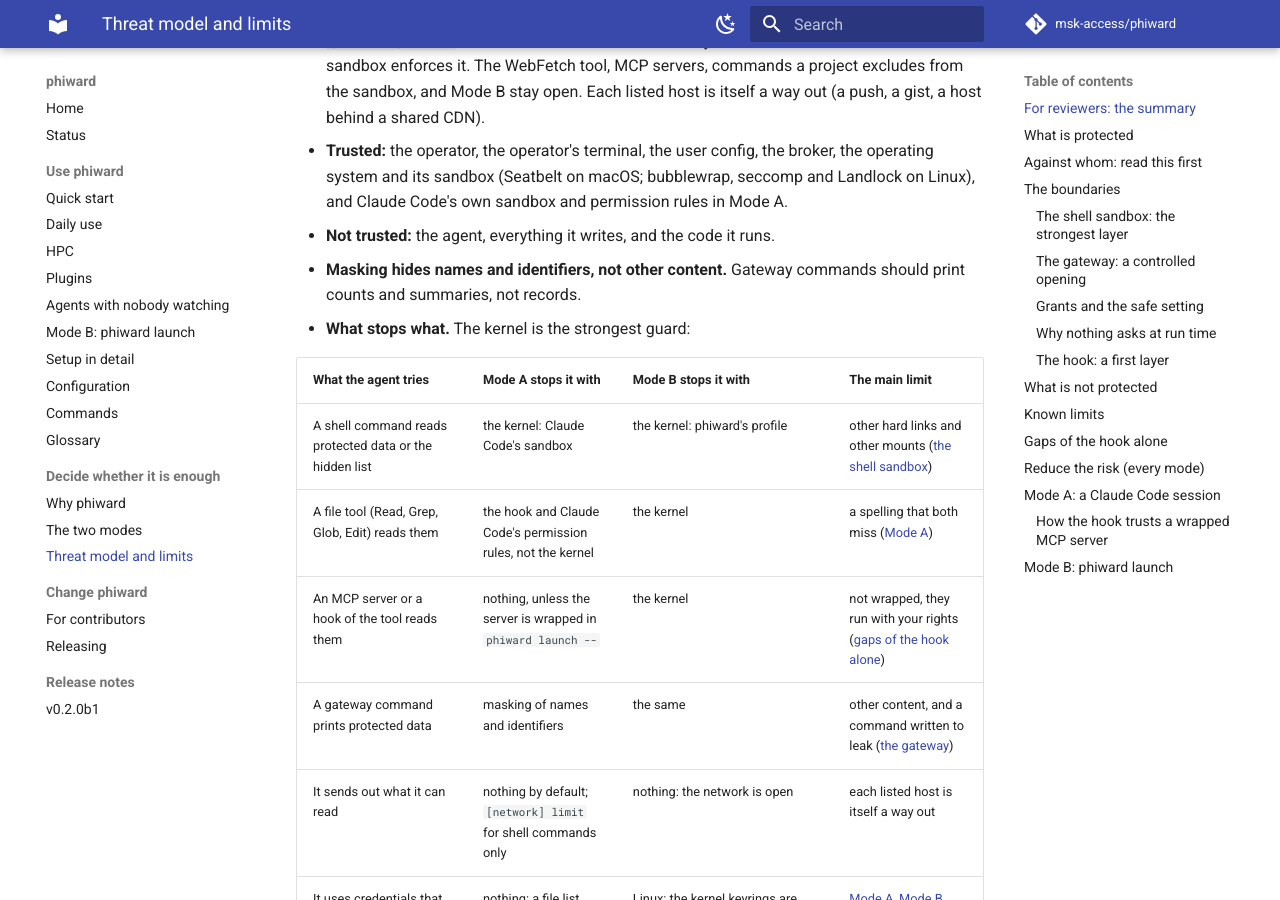
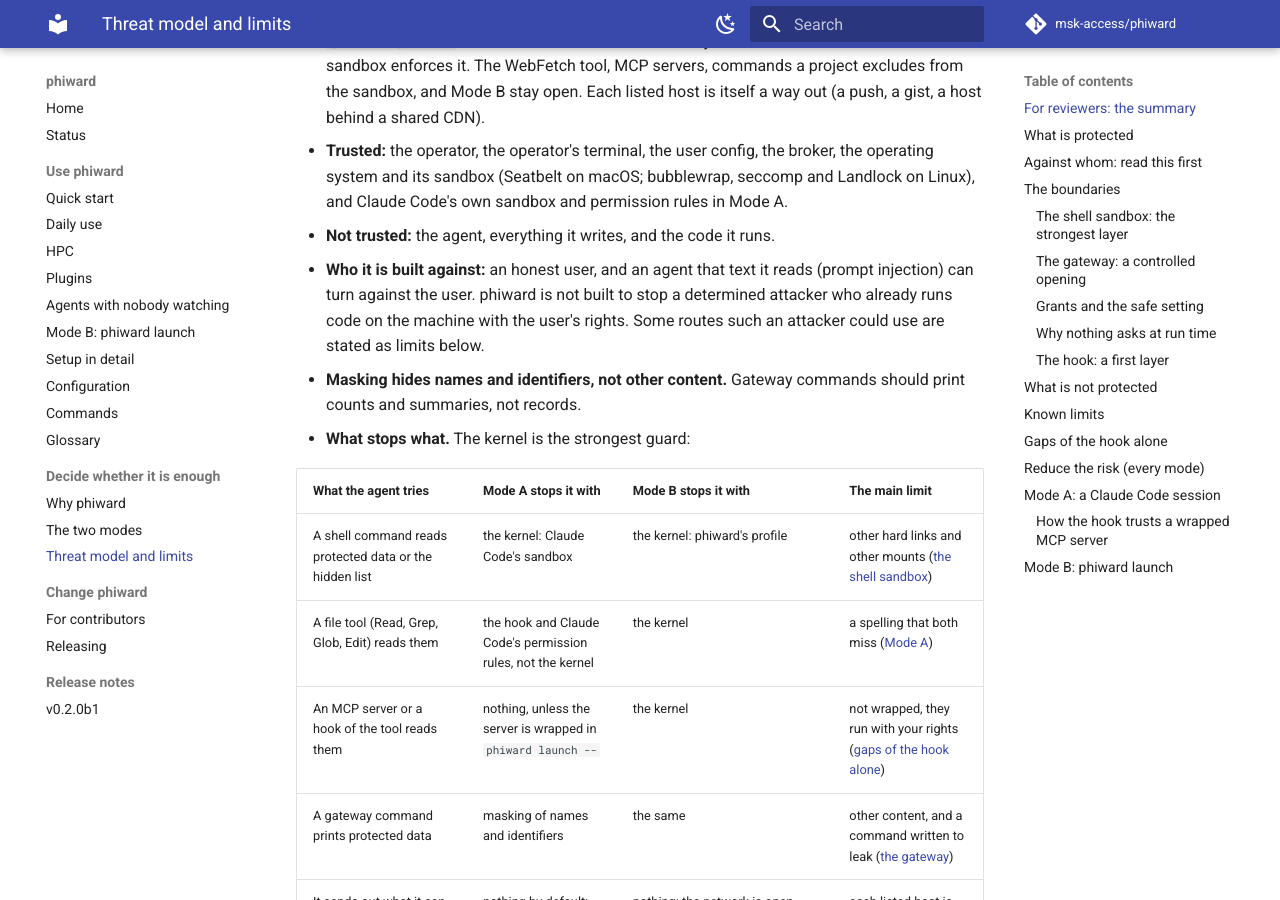
Before and after one commit to msk-access/phiward, an MkDocs documentation site: the page built from docs/threat-model.md, in a window 1280 px wide and 900 px high, scrolled down 446 px. Built offline with MkDocs 1.6.1 and Material for MkDocs 9.7.7, drawn with Linux system fonts in a browser that asks for light colours; comment, search, counter and statistics services are not loaded; the version menu is left out.

Commit message:
docs: whom phiward is built against: an honest user and an agent text can mislead, not a determined attacker

```diff
--- a/docs/threat-model.md
+++ b/docs/threat-model.md
@@ -18,6 +18,10 @@ This page says what is protected, against whom, and where the limits are.
   system and its sandbox (Seatbelt on macOS; bubblewrap, seccomp and Landlock on Linux), and Claude
   Code's own sandbox and permission rules in Mode A.
 - **Not trusted:** the agent, everything it writes, and the code it runs.
+- **Who it is built against:** an honest user, and an agent that text it reads (prompt
+  injection) can turn against the user. phiward is not built to stop a determined attacker who
+  already runs code on the machine with the user's rights. Some routes such an attacker could
+  use are stated as limits below.
 - **Masking hides names and identifiers, not other content.** Gateway commands should print counts
   and summaries, not records.
 - **What stops what.** The kernel is the strongest guard:
```
Also changed, not shown: CHANGELOG.md (+3 -0 lines), docs/why.md (+4 -0 lines).
